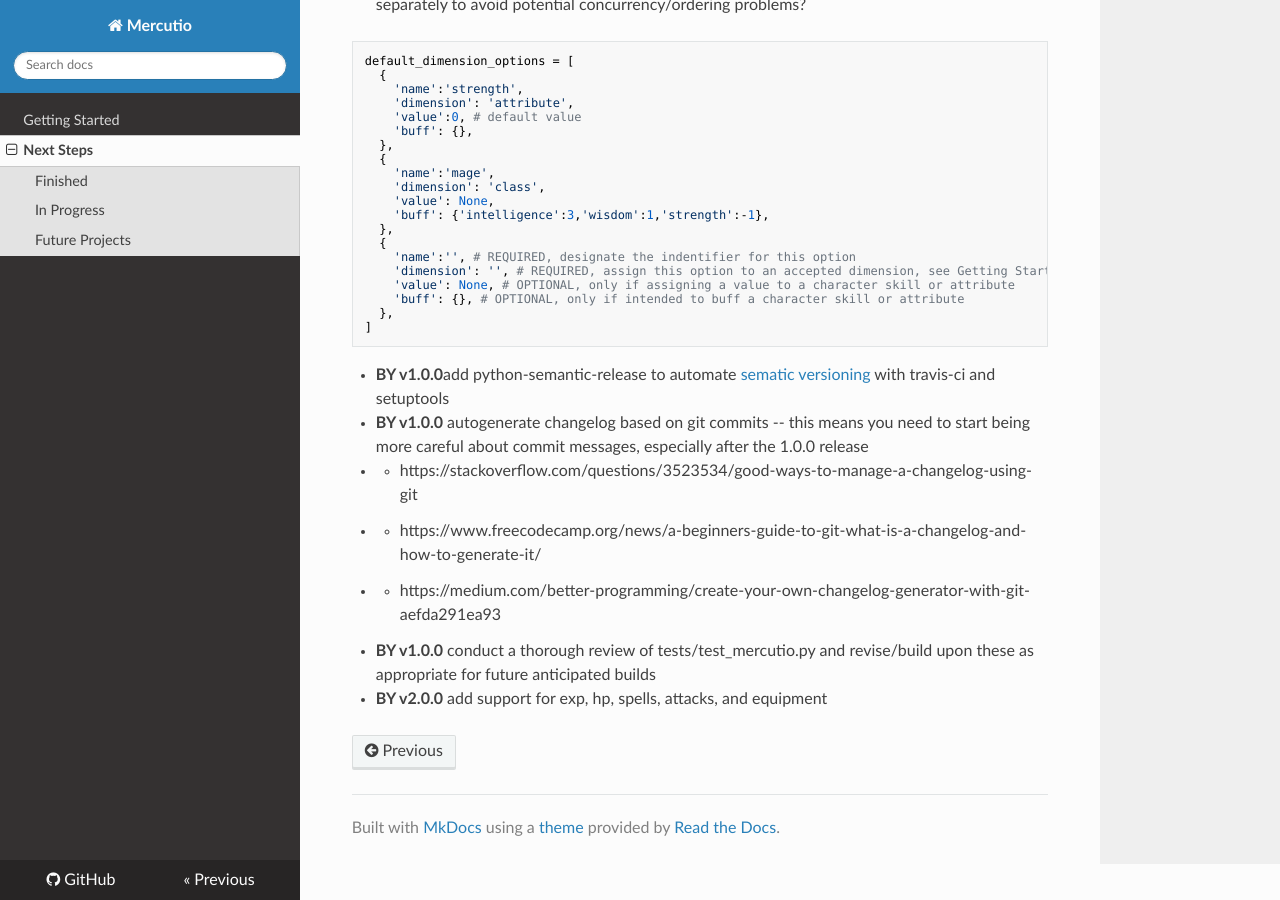
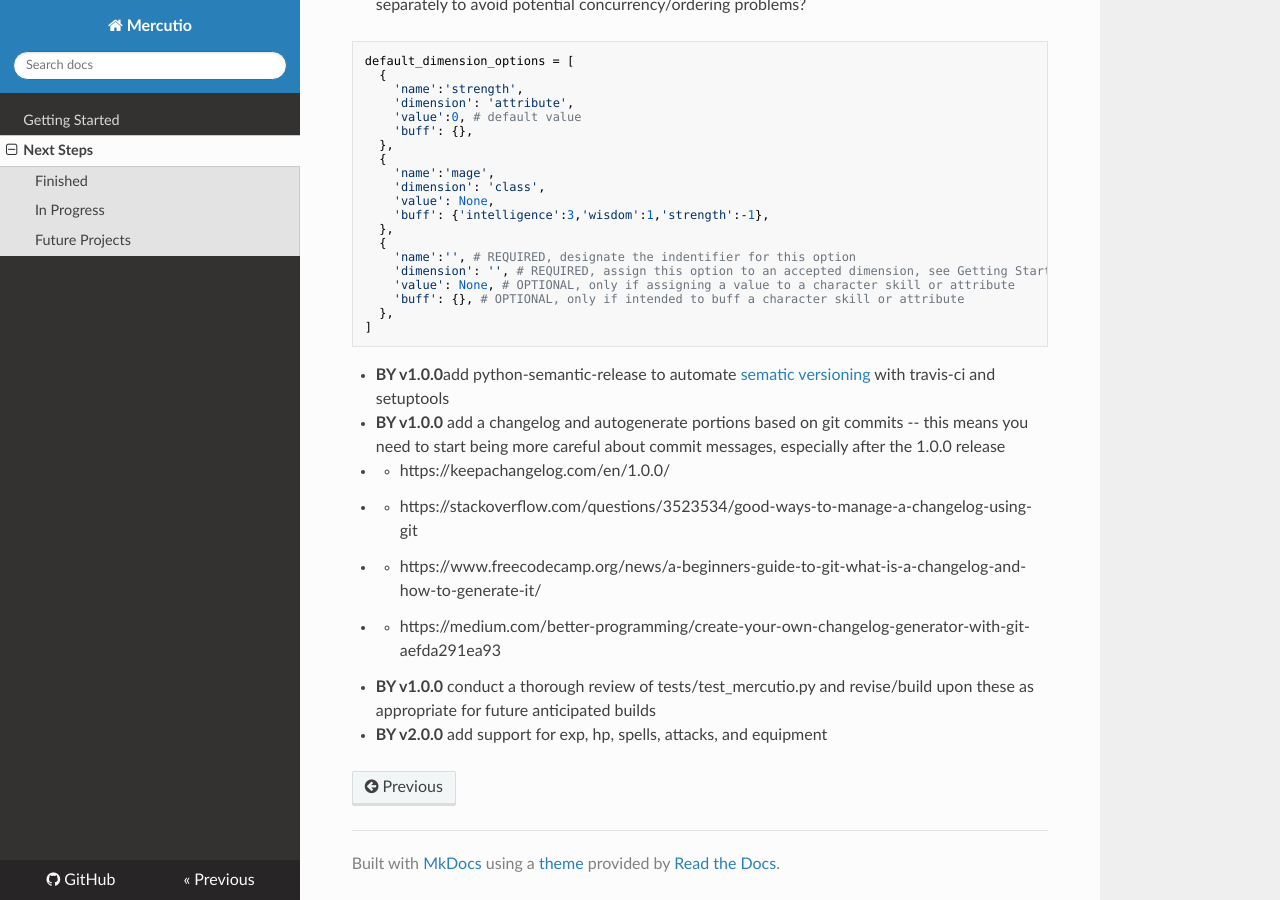
Before and after one commit to signebedi/mercutio, an MkDocs documentation site: the page built from docs/future.md, in a window 1280 px wide and 900 px high, scrolled down 1048 px. Built offline with MkDocs 1.6.1, drawn with Linux system fonts in a browser that asks for light colours; nearby versions of some CDN libraries.

Commit message:
updated future docs

````diff
--- a/docs/future.md
+++ b/docs/future.md
@@ -51,7 +51,8 @@ default_dimension_options = [
 ]
 ```
 * **BY v1.0.0**add python-semantic-release to automate [sematic versioning](https://python-semantic-release.readthedocs.io/en/latest/automatic-releases/index.html#automatic) with travis-ci and setuptools
-* **BY v1.0.0** autogenerate changelog based on git commits -- this means you need to start being more careful about commit messages, especially after the 1.0.0 release
+* **BY v1.0.0** add a changelog and autogenerate portions based on git commits -- this means you need to start being more careful about commit messages, especially after the 1.0.0 release
+* * https://keepachangelog.com/en/1.0.0/
 * * https://stackoverflow.com/questions/3523534/good-ways-to-manage-a-changelog-using-git
 * * https://www.freecodecamp.org/news/a-beginners-guide-to-git-what-is-a-changelog-and-how-to-generate-it/
 * * https://medium.com/better-programming/create-your-own-changelog-generator-with-git-aefda291ea93
````
